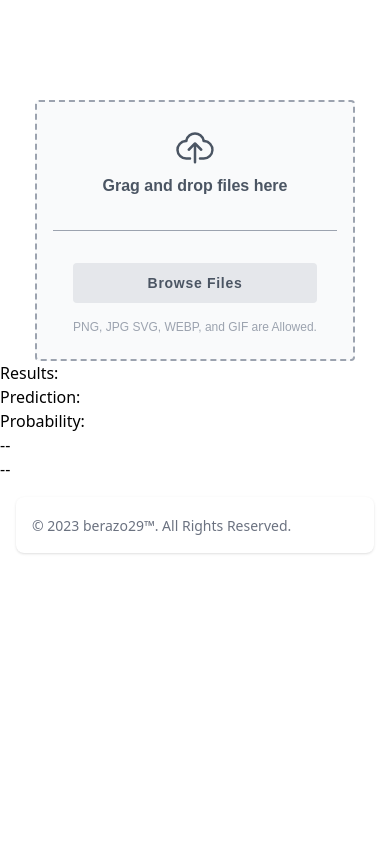
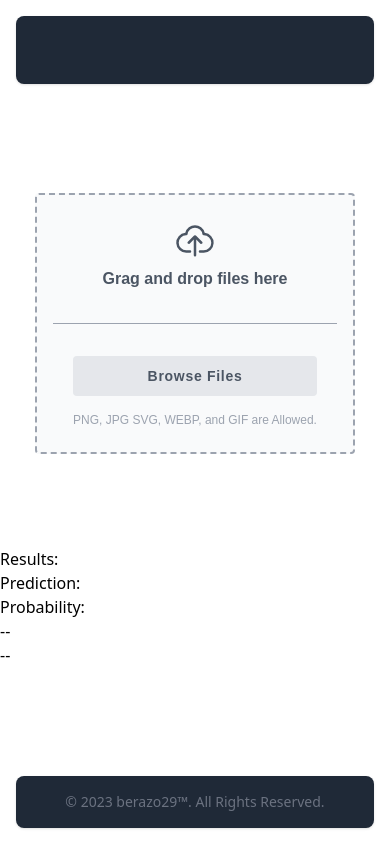
Before and after one commit to berazo29/image-classifier-js, a website with bundled scripts: page src/index.html in a window 390 px wide. Built offline with nearby package versions, Linux system fonts and the light colour scheme; a script that the page names is missing.

Commit message:
fix(ui): center elements header, body and footer
re #6

```diff
--- a/src/index.html
+++ b/src/index.html
@@ -11,8 +11,8 @@
 </head>
 
 <body>
-  <div class="container mx-auto">
-    <div class="flex items-center justify-center m-4 rounded-lg dark:bg-gray-800 text-white">
+  <div class="flex flex-col justify-between mx-auto h-screen container">
+    <div class="flex items-center justify-center m-4 rounded-lg bg-gray-800 shadow text-white">
       <h1 x-data="{
     startingAnimation: { opacity: 0, scale: 4 },
     endingAnimation: { opacity: 1, scale: 1, stagger: 0.07, duration: 1, ease: 'expo.out' },
@@ -97,9 +97,9 @@
       </div>
     </div>
 
-    <footer class="bg-white rounded-lg shadow m-4 dark:bg-gray-800">
-      <div class="w-full mx-auto max-w-screen-xl p-4 md:flex md:items-center md:justify-center">
-        <span class="text-sm text-gray-500 sm:text-center dark:text-gray-400">© 2023
+    <footer class="bg-gray-800 rounded-lg shadow m-4">
+      <div class="w-full mx-auto max-w-screen-xl p-4 flex items-center justify-center">
+        <span class="text-sm text-gray-500 text-center text-gray-400">© 2023
           <a href="https://github.com/berazo29" target="_blank" class="hover:underline">berazo29™</a>. All Rights
           Reserved.
         </span>
```
